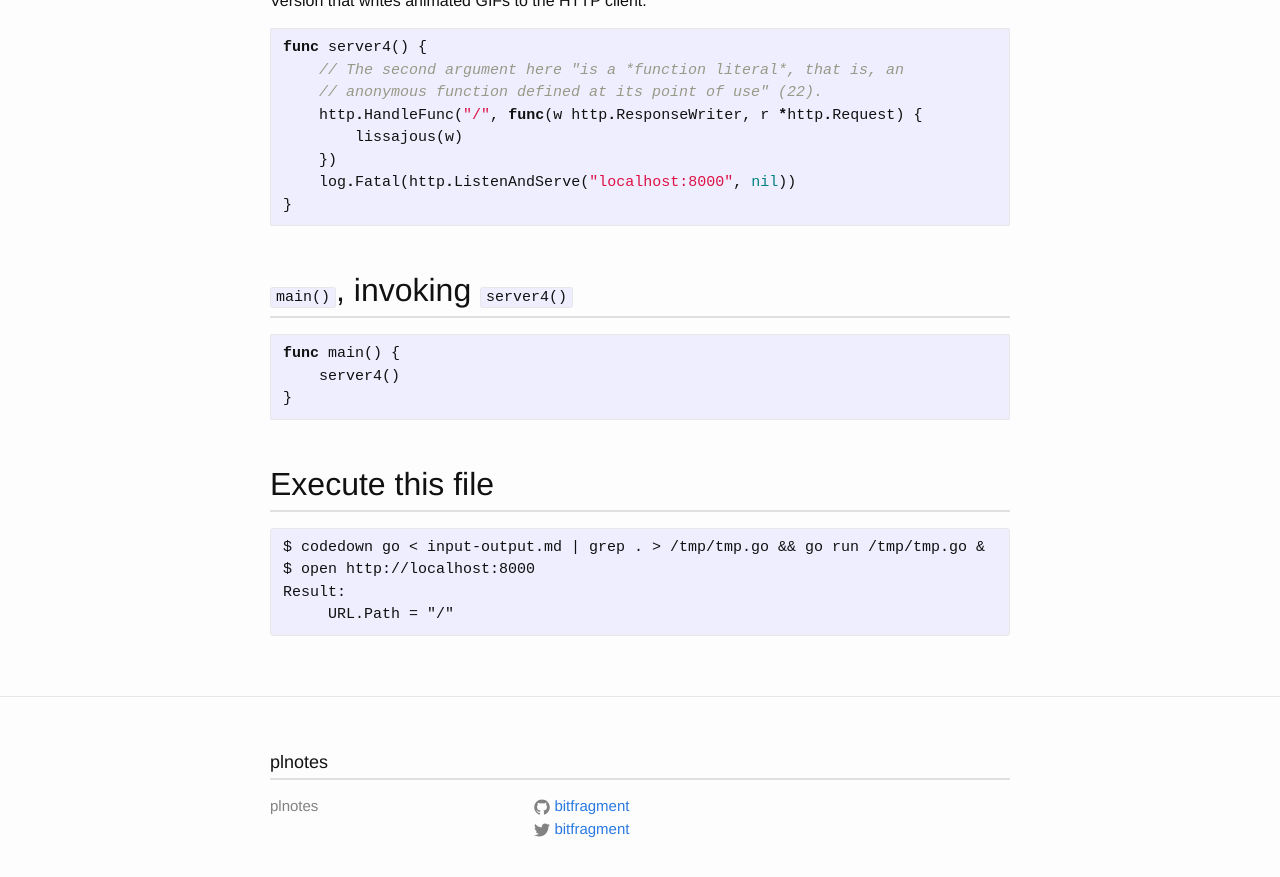
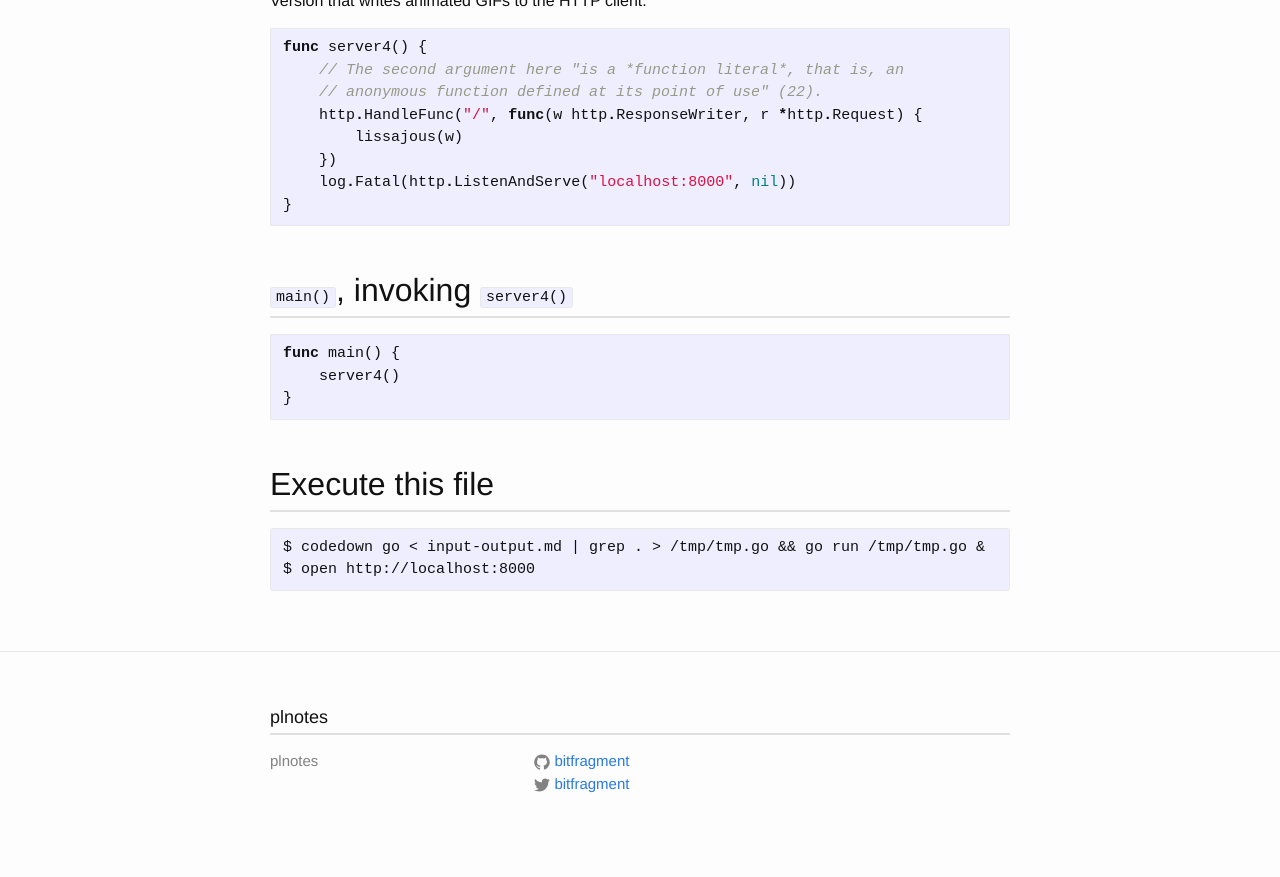
Before and after one commit to bitfragment/plnotes, a Jekyll site: the page built from _go/input-output.md, in a window 1280 px wide and 900 px high, scrolled down 8740 px. Shown: the top 877 px of the window. Built offline with Jekyll 4.4.1, drawn with Linux system fonts in a browser that asks for light colours; after the commit the page ends 9595 px from its top, so only the background shows below that.

Commit message:
Hotfix output representation

````diff
--- a/_go/input-output.md
+++ b/_go/input-output.md
@@ -418,6 +418,4 @@ func main() {
 ```txt
 $ codedown go < input-output.md | grep . > /tmp/tmp.go && go run /tmp/tmp.go &
 $ open http://localhost:8000
-Result:
-     URL.Path = "/"
 ```
````
